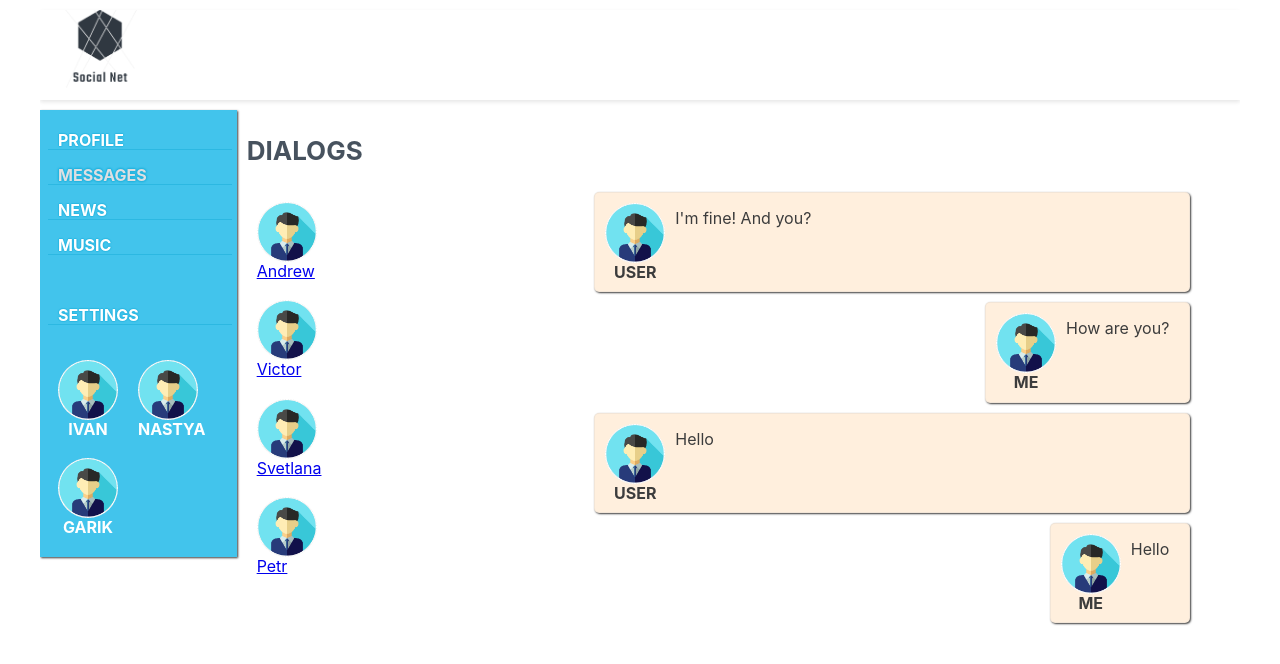
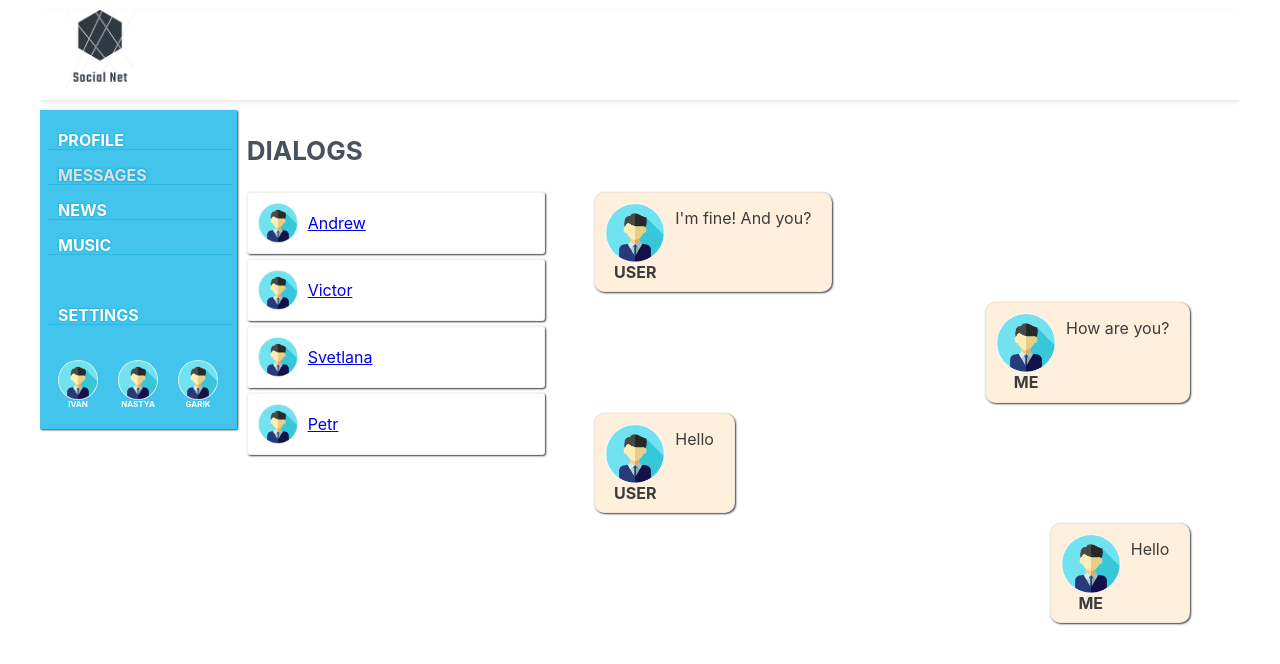
Before and after one commit to dznchkone/the_way_of_samurai, a React (Create React App) app: page /dialogs in a window 1280 px wide. Shown: the top 664 px of the page. Built offline with nearby package versions, Linux system fonts and the light colour scheme.

Commit message:
правки

```diff
--- a/package.json
+++ b/package.json
@@ -7,6 +7,7 @@
     "@testing-library/react": "^11.1.0",
     "@testing-library/user-event": "^12.1.10",
     "normalize.css": "^8.0.1",
+    "prop-types": "^15.8.1",
     "react": "^17.0.1",
     "react-dom": "^17.0.1",
     "react-router-dom": "^5.2.0",
--- a/src/components/Dialogs/Dialogs.module.css
+++ b/src/components/Dialogs/Dialogs.module.css
@@ -18,7 +18,20 @@
 }
 
 .dialogs_item {
+    display: flex;
+    flex-direction: row;
+    justify-content: flex-start;
+    border: solid 1px rgba(188,188, 188, 0.2);
+    border-radius: 3px;
+    box-shadow: 1px 1px 2px #3c3c3c;
+    margin-bottom: 5px;
+}
 
+.dialogs_item_link_wrapper {
+    max-height: 80px;
+    display: flex;
+    flex-direction: column;
+    justify-content: center;
 }
 
 .messages {
@@ -31,18 +44,21 @@
 }
 
 .messages_item {
+    max-width: 50%;
     display: flex;
     flex-direction: row;
     border: solid 1px rgba(188,188, 188, 0.2);
     box-shadow: 1px 1px 2px #3c3c3c;
-    border-radius: 5px;
+    border-radius: 10px;
     margin-bottom: 10px;
     padding-right: 20px;
     background-color: #ffefdd;
+    margin-right: auto;
 }
 
 .messages_item-left {
     margin-left: auto;
+    margin-right: 0;
 }
 
 
--- a/src/components/Dialogs/DialogsItem/DialogsItem.js
+++ b/src/components/Dialogs/DialogsItem/DialogsItem.js
@@ -8,11 +8,14 @@ const DialogsItem = ({name, id}) => {//Деструктурируем пропс
 
     return (
         <div key={id} className={s.dialogs_item}>
-            <User>
-            <NavLink to={`/dialogs/${id}`}>
-                {name}
-            </NavLink>
-            </User>
+            <User size={'s'} />
+            <div className={s.dialogs_item_link_wrapper}>
+                <NavLink  to={`/dialogs/${id}`}>
+                    {name}
+                </NavLink>
+            </div>
+
+
         </div>
     )
 }
--- a/src/components/Dialogs/Message/Message.js
+++ b/src/components/Dialogs/Message/Message.js
@@ -8,7 +8,7 @@ const Message = ({id,message_sender, text}) => {
 
     return (
         <div key={id} className={`${s.messages_item} ${left}`}>
-            <User userName={message_sender} />
+            <User size={'m'} userName={message_sender} />
             <p className={s.message}>{text}</p>
         </div>
     )
--- a/src/components/Sidebar/Sidebar.js
+++ b/src/components/Sidebar/Sidebar.js
@@ -7,7 +7,7 @@ const Sidebar = ({state}) => {
 
     const friends = state.friends.map(friend => {
         return (<div key={friend.id}>
-            <User userName={friend.name} size={'m'}/>
+            <User userName={friend.name} size={'s'}/>
         </div>)
     })
 
--- a/src/components/User/User.js
+++ b/src/components/User/User.js
@@ -1,30 +1,24 @@
 import React from "react";
+import PropTypes from "prop-types"
 import user_avatar from "../../assets/user_img/user_avatar.jpg";
 import s from "./User.module.css";
 
 const User = (props) => {
-    const setSize = (size) => {
-        switch (size) {
-            case 's':
-                return s['user_avatar-s']
-            case 'm':
-                return s['user_avatar-m']
-            case 'l':
-                return s['user_avatar-l']
-            default:
-                return s['user_avatar-m']
-        }
-    }
-
-    const size = setSize(props.size)
+    const {size} = props;
+    const imgSize = 'user_avatar-'+size;
+    const fontSize = 'friend_link-'+size
     console.log(size)
     return (
         <div className={s.user_wrapper}>
-            <img className={`${s.user_avatar} ${size}`} src={user_avatar} alt="user"/>
-            <p className={s.friend_link} >{props.userName}</p>
+            <img className={`${s.user_avatar} ${s[imgSize]}`} src={user_avatar} alt="user"/>
+            <p className={`${s.friend_link} ${s[fontSize]}`} >{props.userName}</p>
             {props.children? props.children:null}
         </div>
     )
 }
 
+User.propTypes = {
+    size: PropTypes.string.isRequired
+}
+
 export default User;
--- a/src/components/User/User.module.css
+++ b/src/components/User/User.module.css
@@ -4,6 +4,18 @@
     text-transform: uppercase;
     font-weight: bold;
     margin: 0 auto;
+}
+
+.friend_link-s {
+  font-size: .5rem;
+}
+
+.friend_link-m {
+    font-size: 1rem;
+}
+
+.friend_link-l {
+    font-size: 1.5rem;
 }
 
 .user_wrapper {
```
Also changed, not shown: 1 other file (tests, documents, lock files or other folders).
